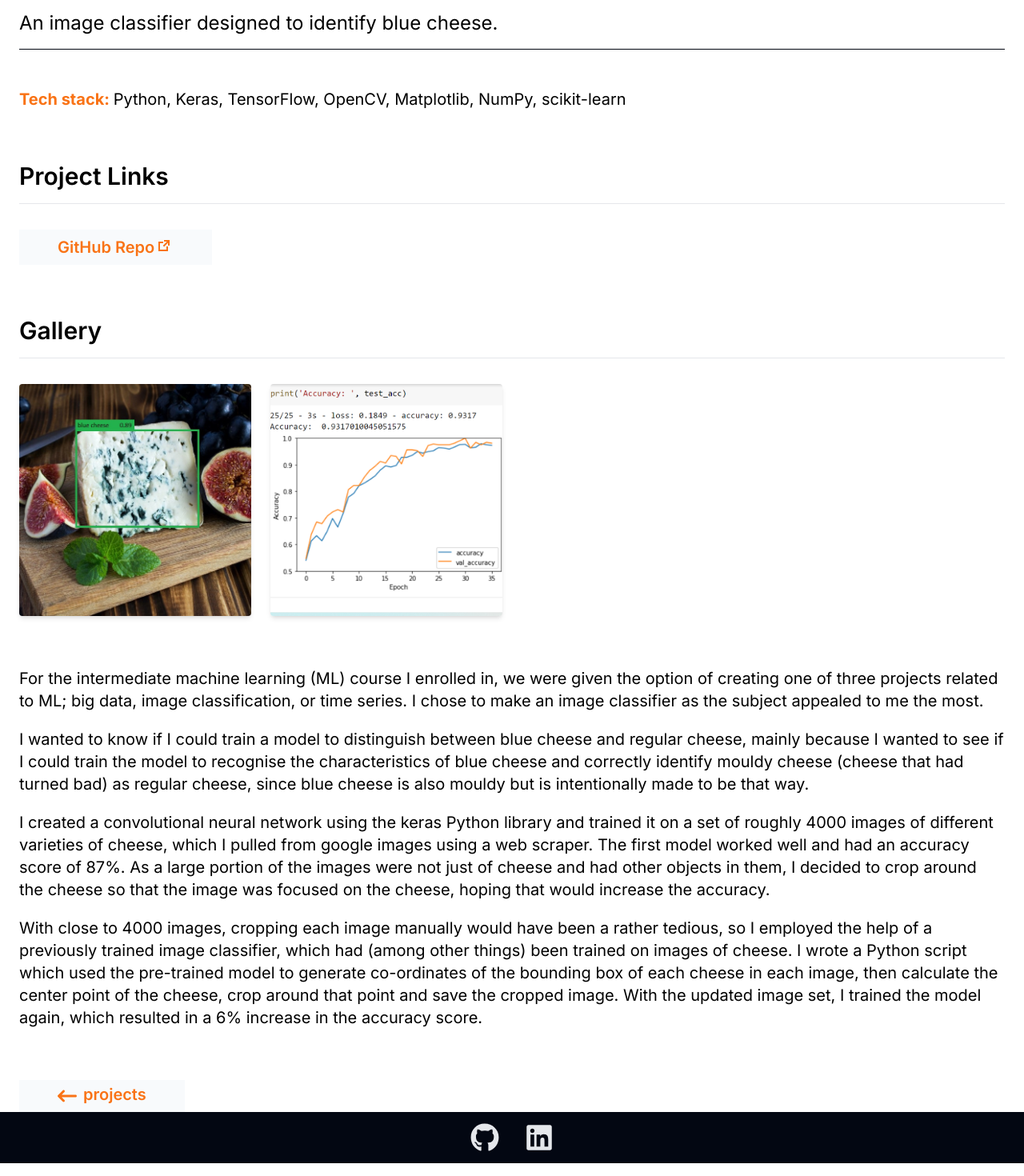
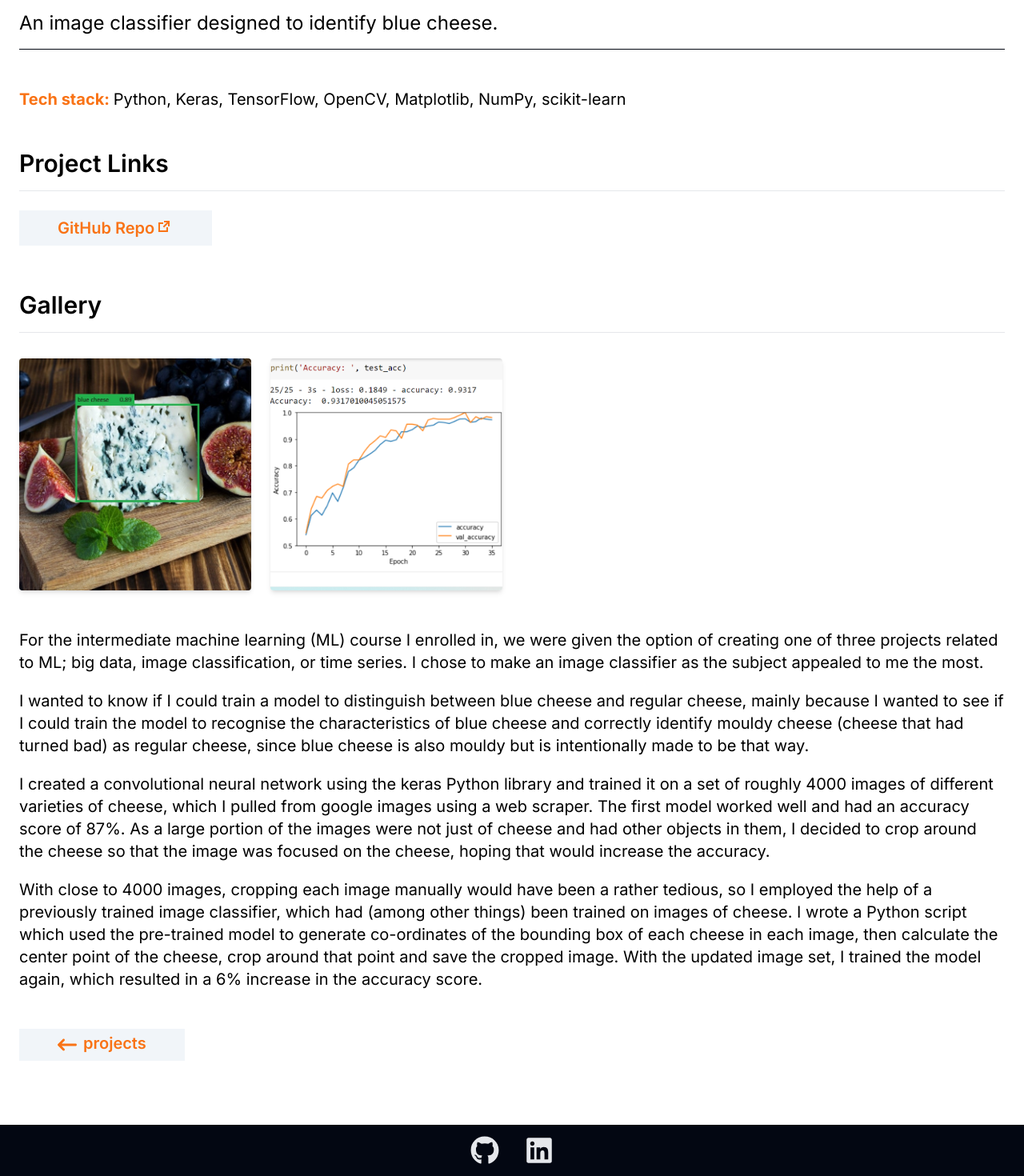
Before and after one commit to Jamnic98/jstimpson-client, a Next.js app: page /projects/blue-cheese-classifier in a window 1280 px wide. Shown: the part 195-1665 px from the top of the page at 80% size. Built offline with nearby package versions, Linux system fonts and the light colour scheme.

Commit message:
fix styling of project page

```diff
--- a/src/app/home-page.tsx
+++ b/src/app/home-page.tsx
@@ -62,7 +62,7 @@ const HomePage: React.FC<HomePageProps> = ({ runData }) => {
                     className="w-fit text-xl font-medium text-orange-500 hover:text-gray-950"
                     href="/logs/running"
                   >
-                    <span className="w-fit bg-slate-50 px-12 py-2 font-semibold">all stats</span>
+                    <span className="w-fit bg-slate-100 px-12 py-2 font-semibold">all stats</span>
                   </Link>
                 </div>
               </>
--- a/src/app/projects/[id]/page.tsx
+++ b/src/app/projects/[id]/page.tsx
@@ -43,7 +43,7 @@ const Page = async (props: ProjectProps) => {
         </section>
 
         <Link
-          className="flex w-fit space-x-2 bg-slate-50 px-12 py-2 text-xl font-semibold leading-none text-orange-500 hover:text-black"
+          className="my-4 flex w-fit space-x-2 bg-slate-100 px-12 py-2 text-xl font-semibold leading-none text-orange-500 hover:text-black"
           href="/projects"
         >
           <FaArrowLeftLong className="text-2xl" /> <span>projects</span>
--- a/src/app/projects/projects-page.tsx
+++ b/src/app/projects/projects-page.tsx
@@ -30,18 +30,18 @@ export default function ProjectsPage() {
         <section>
           <label className="text-lg"> Filter by language: </label>
           <select
-            className="mt-4 w-full rounded-lg bg-slate-50 p-2"
+            className="mt-4 w-full rounded-lg bg-slate-100 p-2 focus:outline-none"
             onChange={(e) => setLanguage(e.target.value)}
           >
             {languages.map((mainLanguage: string, index) => (
-              <option className="bg-slate-50 px-4 focus:outline-none" key={index}>
+              <option className="border-none bg-slate-100 px-4 focus:outline-none" key={index}>
                 {mainLanguage}
               </option>
             ))}
           </select>
         </section>
         <section>
-          <div className="grid grid-cols-2 flex-col gap-6 sm:grid-cols-2 md:grid-cols-3 lg:grid-cols-4">
+          <div className="grid grid-cols-1 flex-col gap-6 sm:grid-cols-2 md:grid-cols-3 lg:grid-cols-4">
             {filteredProjects.map((projectData: Project) => (
               <div className="col-span-1 flex justify-center" key={projectData.id}>
                 <Card
--- a/src/components/Footer/Footer.tsx
+++ b/src/components/Footer/Footer.tsx
@@ -5,7 +5,7 @@ import { PERSONAL_GITHUB_URL, PERSONAL_LINKEDIN_URL } from 'utils'
 export const Footer: React.FC = () => (
   <div
     id="footer"
-    className="sticky inset-x-0 top-[100vh] flex h-16 items-center justify-center bg-gray-950"
+    className="sticky inset-x-0 top-[100vh] mt-16 flex h-16 items-center justify-center bg-gray-950"
     aria-label="footer"
   >
     <nav className="flex space-x-8 text-4xl text-neutral">
--- a/src/components/Project/Explorer/Explorer.tsx
+++ b/src/components/Project/Explorer/Explorer.tsx
@@ -26,7 +26,7 @@ export const Explorer: React.FC<ExplorerProps> = ({ title, projectData }) => (
     ))}
     <div className="flex justify-center">
       <Link className="text-xl font-medium text-orange-500 hover:text-gray-950" href="/projects">
-        <span className="w-fit bg-slate-50 px-12 py-2 font-semibold">all projects</span>
+        <span className="w-fit bg-slate-100 px-12 py-2 font-semibold">all projects</span>
       </Link>
     </div>
   </>
--- a/src/components/Project/Links/ProjectLinks.tsx
+++ b/src/components/Project/Links/ProjectLinks.tsx
@@ -8,12 +8,18 @@ export interface ProjectLinksProps {
 }
 
 export const ProjectLinks: React.FC<ProjectLinksProps> = ({ links }) => (
-  <nav className="mt-8 flex flex-row space-x-8 text-xl font-medium">
+  <nav className="inset-0 flex flex-row flex-wrap text-xl font-medium">
     {links.map((link, index) => {
       if (link.type === LinkType.EXTERNAL) {
         return (
-          <a className="group" href={link.URL} target="_blank" rel="noreferrer" key={index}>
-            <span className="flex flex-row bg-slate-50 px-12 py-2 text-xl font-semibold text-orange-500 group-hover:text-black">
+          <a
+            className="group my-2 mr-2"
+            href={link.URL}
+            target="_blank"
+            rel="noreferrer"
+            key={index}
+          >
+            <span className="flex w-fit flex-row bg-slate-100 px-12 py-2 text-xl font-semibold text-orange-500 group-hover:text-black">
               {link.label} <CgExternal className="text-2xl" />
             </span>
           </a>
@@ -21,7 +27,7 @@ export const ProjectLinks: React.FC<ProjectLinksProps> = ({ links }) => (
       } else if (link.type === LinkType.INTERNAL) {
         return (
           <Link
-            className="flex flex-row bg-slate-50 px-12 py-2 text-xl font-semibold text-orange-500 hover:text-black"
+            className="flex flex-row bg-slate-100 px-12 py-2 text-xl font-semibold text-orange-500 hover:text-black"
             href={link.URL}
             key={index}
           >
--- a/src/styles/global.css
+++ b/src/styles/global.css
@@ -27,7 +27,7 @@ main {
 }
 
 section {
-  margin: 3em 0 4em;
+  margin: 3em 0;
 }
 
 p {
--- a/src/utils/useWidth.ts
+++ b/src/utils/useWidth.ts
@@ -9,7 +9,6 @@ export const useWidth = () => {
     const handleResize = () => setWidth(window.innerWidth)
     handleResize() // Set initial width
     window.addEventListener('resize', handleResize)
-    console.log(width)
     return () => window.removeEventListener('resize', handleResize)
   })
 
```
